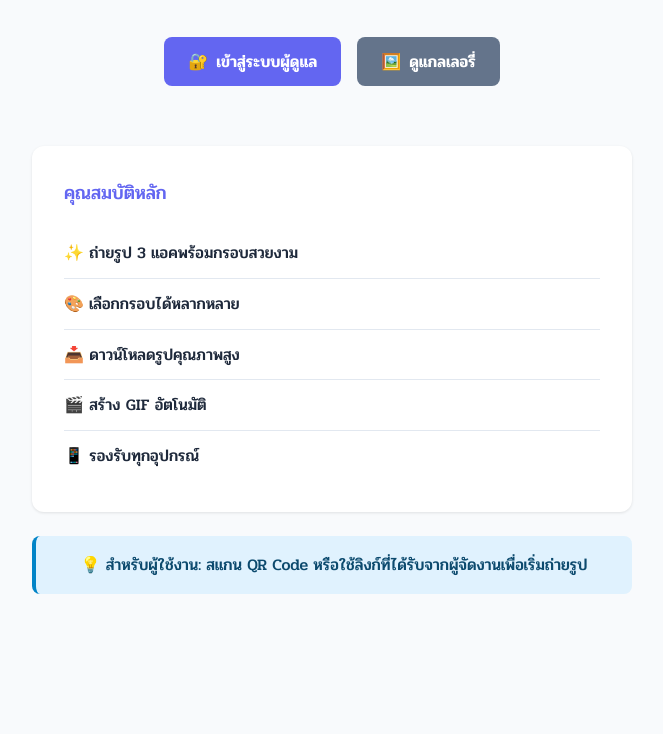
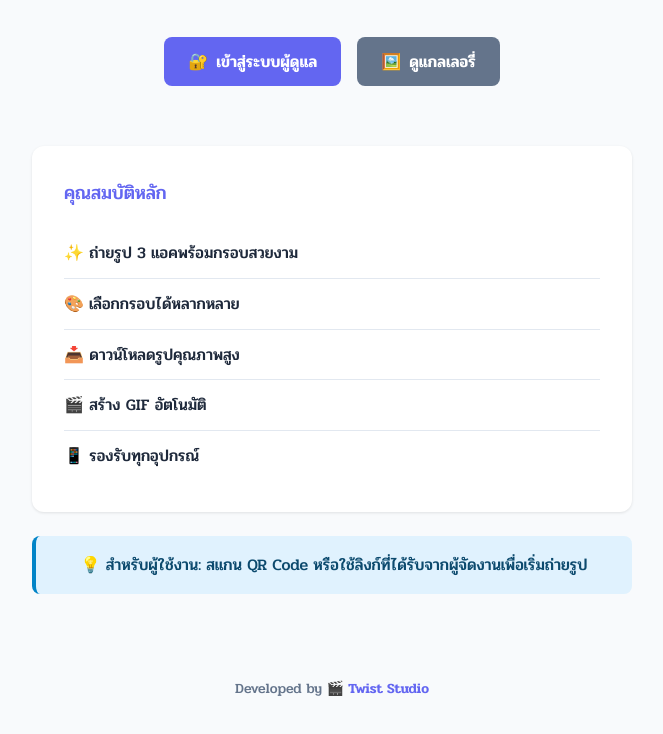
Before and after one commit to twiststudioth/photo-booth, a website: page public/index.html in a window 1280 px wide. Shown: the part 208-942 px from the top of the page, without its empty margins (308-971 px from the left). Before the commit the page ends 882 px from the top, so only its background shows below. Drawn offline with Linux system fonts and the light colour scheme.

Commit message:
Add Developed by

```diff
--- a/package.json
+++ b/package.json
@@ -11,9 +11,10 @@
   "keywords": [
     "photobooth",
     "photography",
-    "event"
+    "event",
+    "twist-studio"
   ],
-  "author": "",
+  "author": "Twist Studio (https://www.facebook.com/twist.studio.th)",
   "license": "MIT",
   "dependencies": {
     "compression": "^1.7.4",
--- a/public/index.html
+++ b/public/index.html
@@ -38,6 +38,10 @@
       <div class="info-note">
         <p>💡 <strong>สำหรับผู้ใช้งาน:</strong> สแกน QR Code หรือใช้ลิงก์ที่ได้รับจากผู้จัดงานเพื่อเริ่มถ่ายรูป</p>
       </div>
+
+      <footer class="app-footer">
+        <p>Developed by <a href="https://www.facebook.com/twist.studio.th" target="_blank" rel="noopener noreferrer">🎬 Twist Studio</a></p>
+      </footer>
     </div>
   </div>
 </body>
--- a/public/styles.css
+++ b/public/styles.css
@@ -1306,3 +1306,34 @@ body {
     padding: 10px 16px;
   }
 }
+
+/* App Footer */
+.app-footer {
+  text-align: center;
+  padding: 24px 20px;
+  margin-top: 40px;
+  border-top: 2px solid var(--border);
+  color: var(--text-secondary);
+  font-size: 14px;
+}
+
+.app-footer p {
+  margin: 0;
+}
+
+.app-footer a {
+  color: var(--primary-color);
+  text-decoration: none;
+  font-weight: 600;
+  transition: all 0.2s;
+}
+
+.app-footer a:hover {
+  color: var(--primary-hover);
+  text-decoration: underline;
+}
+
+.welcome-screen .app-footer {
+  border-top: none;
+  margin-top: 60px;
+}
```
Also changed, not shown: public/admin.html (+4 -0 lines), public/capture.html (+4 -0 lines), public/gallery.html (+4 -0 lines), README.md.
